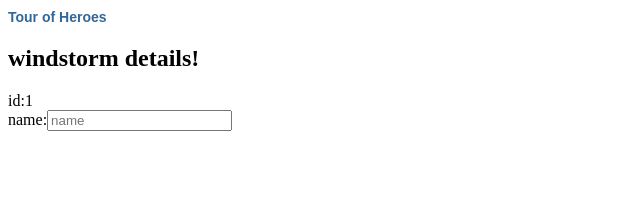
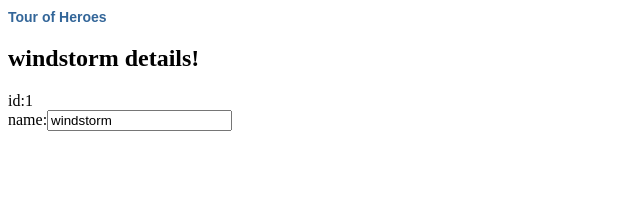
Before and after one commit to taoxiaofeng/my-app, an Angular app: page / in a window 1280 px wide. Shown: the top 200 px of the page, without its empty margins (0-640 px from the left). Built offline with nearby package versions, Linux system fonts and the light colour scheme.

Commit message:
Bidirectional data binding

```diff
--- a/src/app/app.component.html
+++ b/src/app/app.component.html
@@ -5,5 +5,5 @@
 </div>
 <div>
     <label>name:</label>
-    <input type="text" name="{{hero.name}}" value="" placeholder="name">
+    <input [(ngModel)]="hero.name" placeholder="name">
 </div>
```
